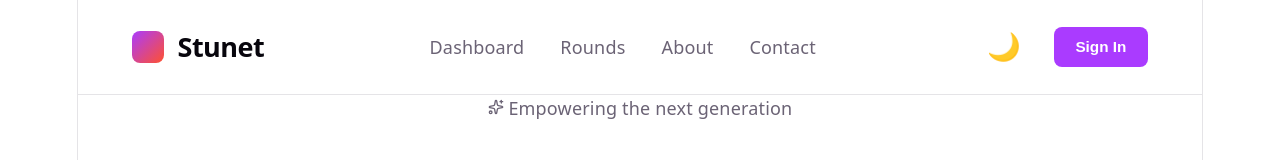
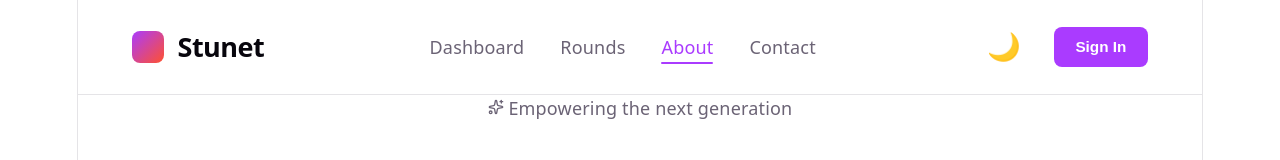
Before and after one commit to yashkohakade18/Stunet, a React (Vite) app: page /about in a window 1280 px wide. Shown: the top 160 px of the page. Built offline with nearby package versions, Linux system fonts and the light colour scheme.

Commit message:
style(animations): add smooth page transitions and micro-interactions

```diff
--- a/src/App.css
+++ b/src/App.css
@@ -459,3 +459,36 @@
   0% { background-position: 200% 0; }
   100% { background-position: -200% 0; }
 }
+
+/* Page Transitions */
+.page-fade-in {
+  animation: pageFadeIn 0.5s ease-out forwards;
+}
+
+@keyframes pageFadeIn {
+  from {
+    opacity: 0;
+    transform: translateY(10px);
+  }
+  to {
+    opacity: 1;
+    transform: translateY(0);
+  }
+}
+
+/* Micro-interactions */
+.nav-links a.active {
+  color: var(--accent);
+  position: relative;
+}
+
+.nav-links a.active::after {
+  content: '';
+  position: absolute;
+  bottom: -4px;
+  left: 0;
+  width: 100%;
+  height: 2px;
+  background: var(--accent);
+  border-radius: 2px;
+}
--- a/src/components/layout/PageWrapper.jsx
+++ b/src/components/layout/PageWrapper.jsx
@@ -1,6 +1,6 @@
 export default function PageWrapper({ children, className = '' }) {
   return (
-    <div className={`max-w-6xl mx-auto px-4 md:px-6 pt-24 pb-16 ${className}`}>
+    <div className={`page-fade-in ${className}`}>
       {children}
     </div>
   )
```
